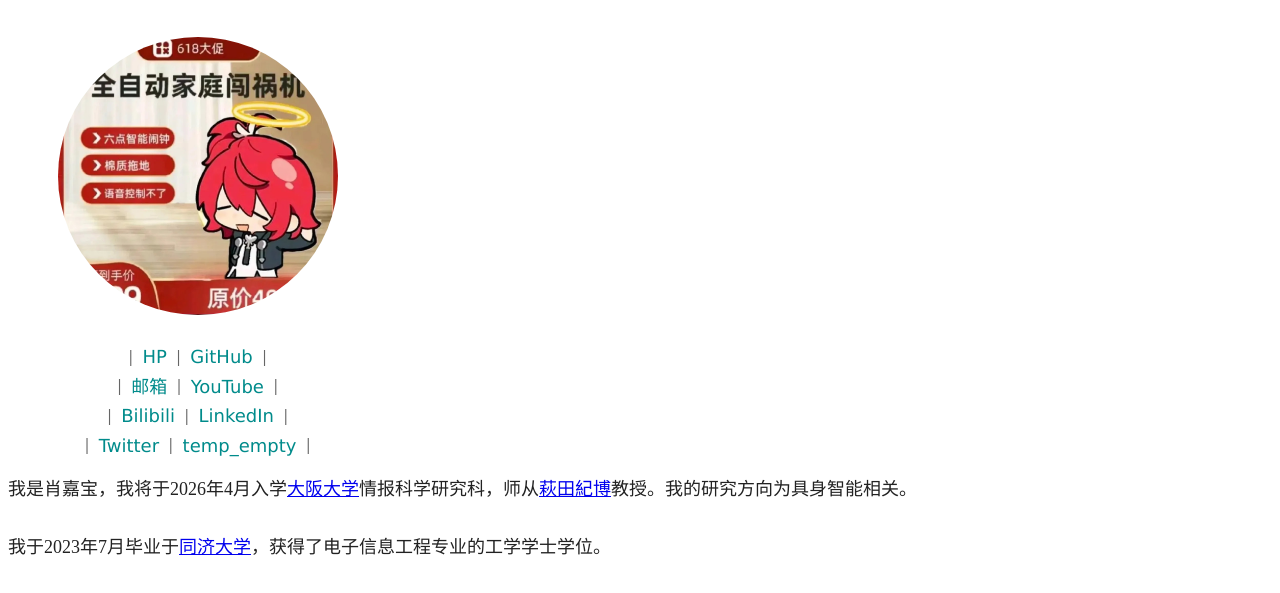
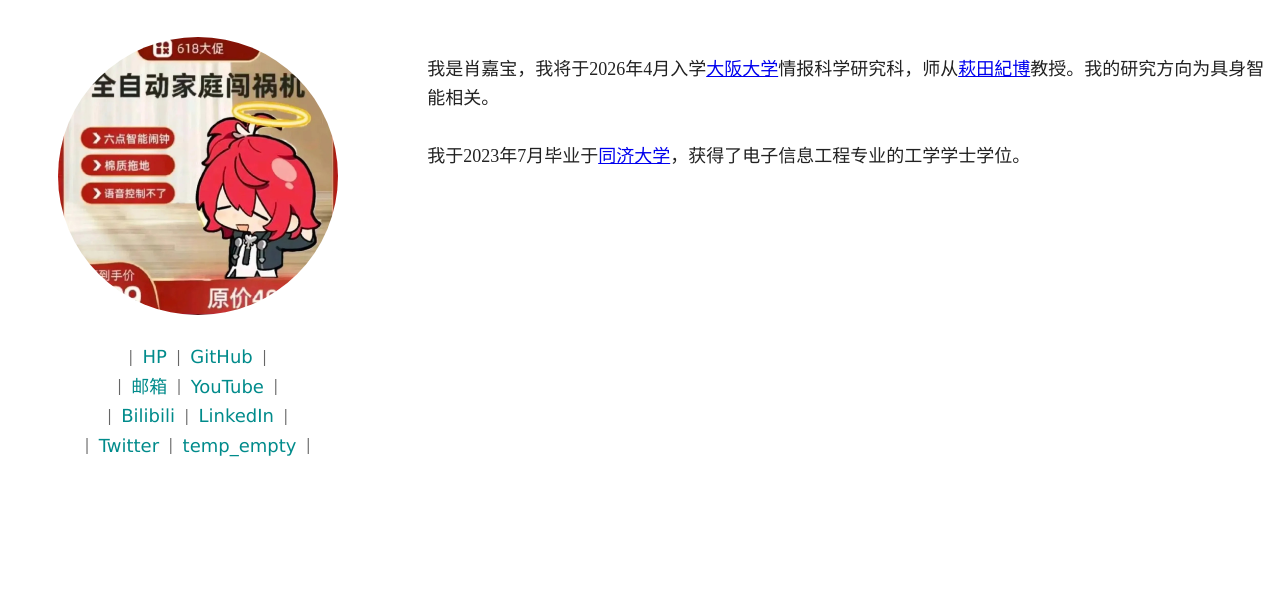
Before and after one commit to ReConn-3iiya1/HP_3d1, a website: page index.html in a window 1280 px wide. Shown: the part 159-752 px from the top of the page. Drawn offline with Linux system fonts and the light colour scheme.

Commit message:
style.css changed

```diff
--- a/css/style.css
+++ b/css/style.css
@@ -245,7 +245,6 @@ textarea {
   }
 }
 
-<<<<<<< HEAD
 /* 自定义响应式布局样式 */
 .profile-container {
   display: flex;
@@ -520,6 +519,3 @@ h1 {
     font-size: 1.2rem !important;
   }
 }
-
-=======
->>>>>>> 333872e548db57c7311193c0dacc7c52ec964cda
```
